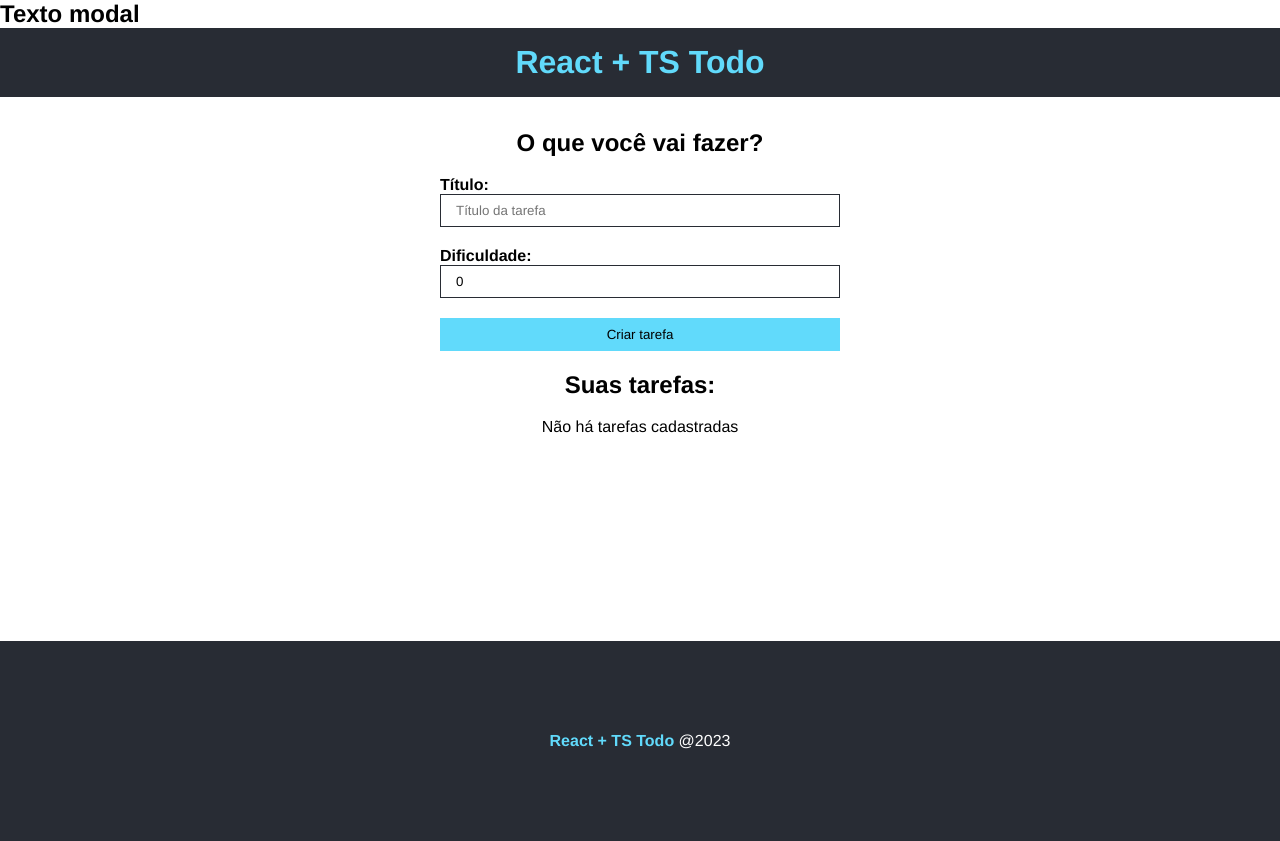
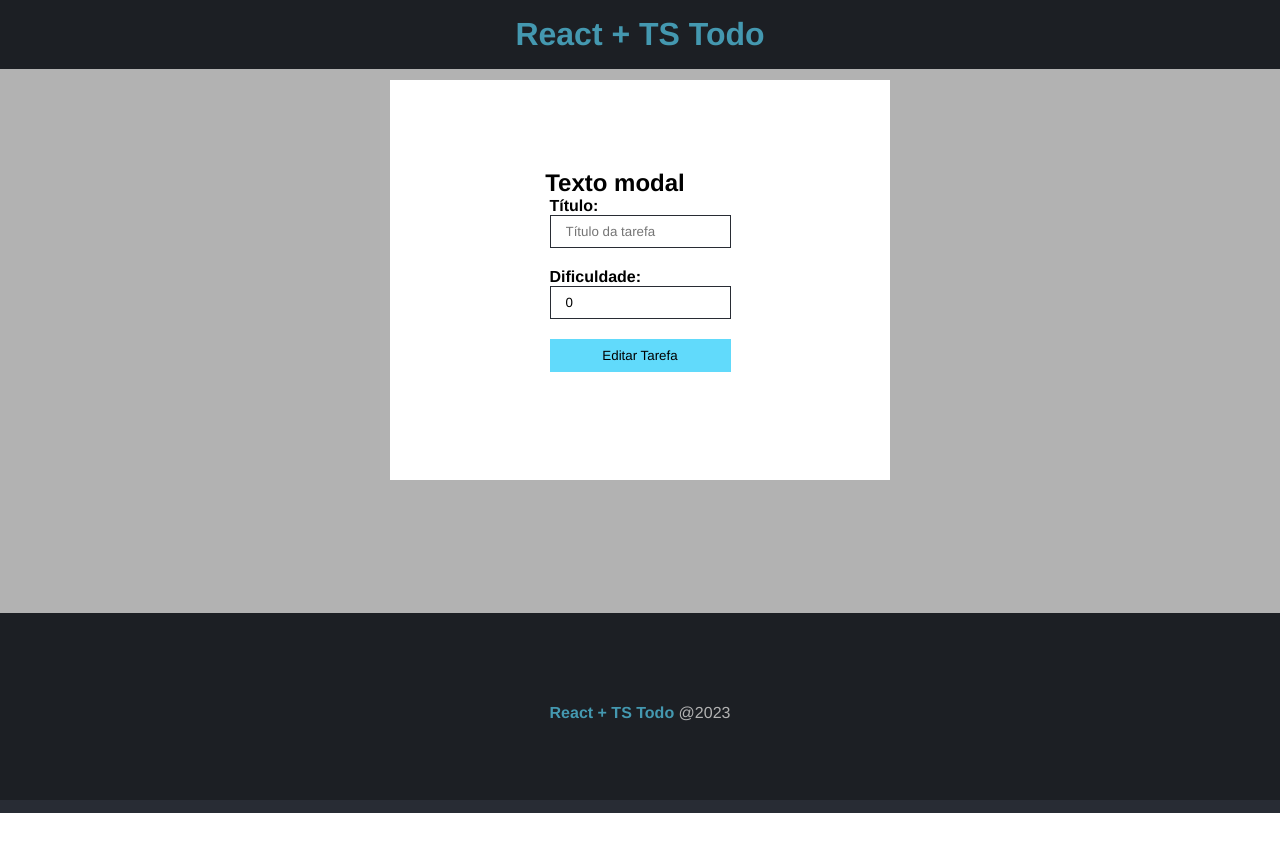
Before and after one commit to anaalmeida-v/JSModerno-TS-ProjetoAPI, a React (Create React App) app in the folder todo_react/: page / in a window 1280 px wide. After the commit the page ends 813 px from the top, so only its background shows below. Built offline with nearby package versions, Linux system fonts and the light colour scheme; the HTML template or start-up script is replaced by a standard one.

Commit message:
estilos modal

```diff
--- a/todo_react/src/App.tsx
+++ b/todo_react/src/App.tsx
@@ -29,7 +29,10 @@ function App() {
 
   return (
     <div>
-      <Modal />
+      <Modal
+        children={<TaskForm btnText="Editar Tarefa" taskList={taskList} />}
+      />
+      {/*component é enviado como propriedade e impresso no Modal de edição*/}
       <Header />
       <main className={styles.main}>
         <div>
--- a/todo_react/src/components/Modal.module.css
+++ b/todo_react/src/components/Modal.module.css
@@ -0,0 +1,27 @@
+.fade {
+  width: 100%;
+  height: 100%;
+  position: absolute;
+  background-color: #000;
+  opacity: 0.3;
+}
+
+.modal {
+  position: absolute;
+  top: 10%;
+  left: 0;
+  right: 0;
+  margin: 0 auto;
+  width: 500px;
+  height: 400px;
+  z-index: 1;
+  background-color: #fff;
+  display: flex;
+  flex-direction: column;
+  justify-content: center;
+  text-align: center;
+}
+
+.modal h2 {
+  width: 90%;
+}
--- a/todo_react/src/components/Modal.tsx
+++ b/todo_react/src/components/Modal.tsx
@@ -1,16 +1,19 @@
 import React from "react";
 
 //css
-import styles from './Modal.module.css'
+import styles from "./Modal.module.css";
 
-type Props = {};
+type Props = {
+  children: React.ReactNode; //basicamente dizendo que JSX será usado dentro desse children
+};
 
-const Modal = (props: Props) => {
+const Modal = ({ children }) => {
   return (
     <div id="modal">
-      <div></div>
-      <div>
+      <div className={styles.fade}></div>
+      <div className={styles.modal}>
         <h2>Texto modal</h2>
+        {children}
       </div>
     </div>
   );
```
Also changed, not shown: 1 other file (tests, documents, lock files or other folders).
